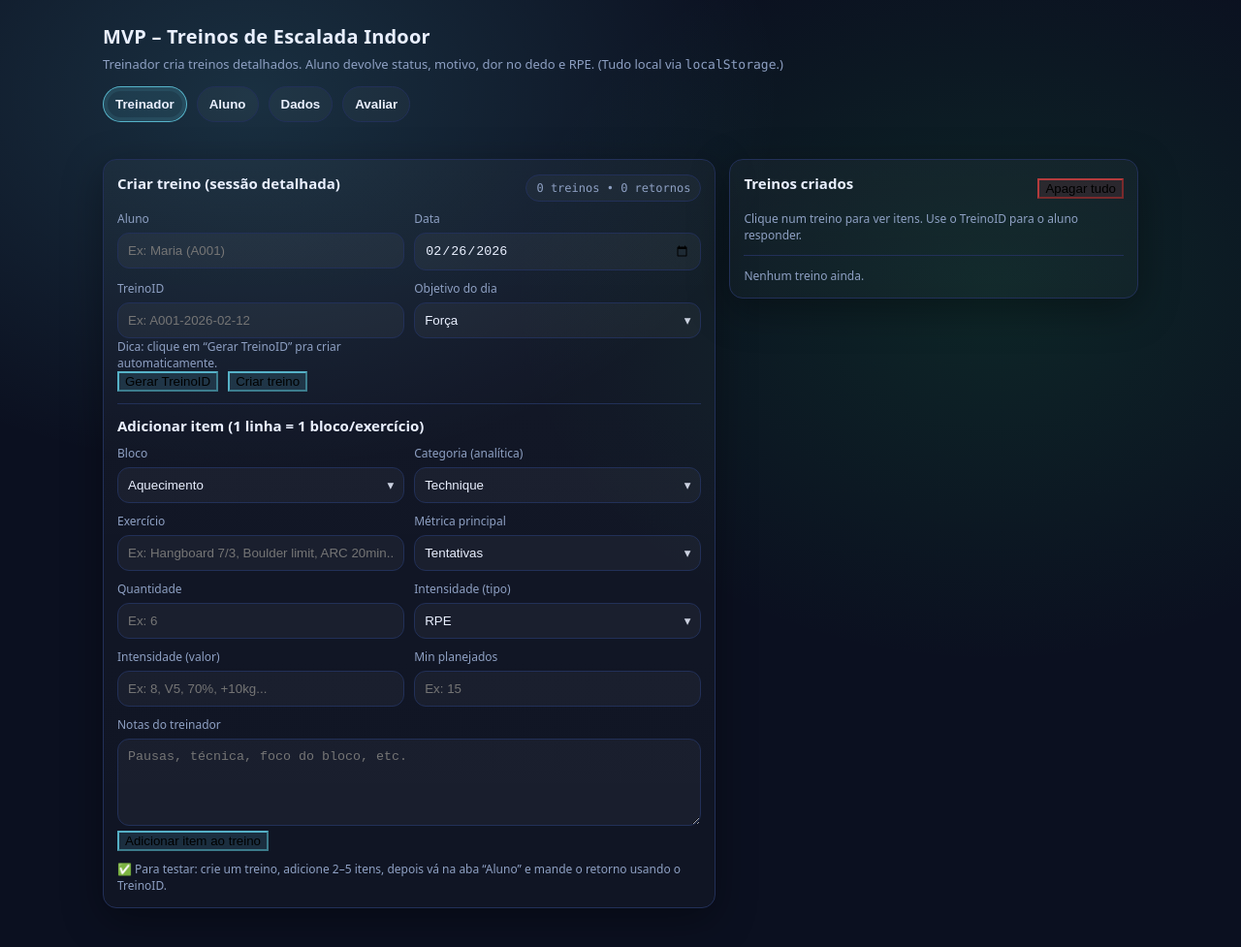
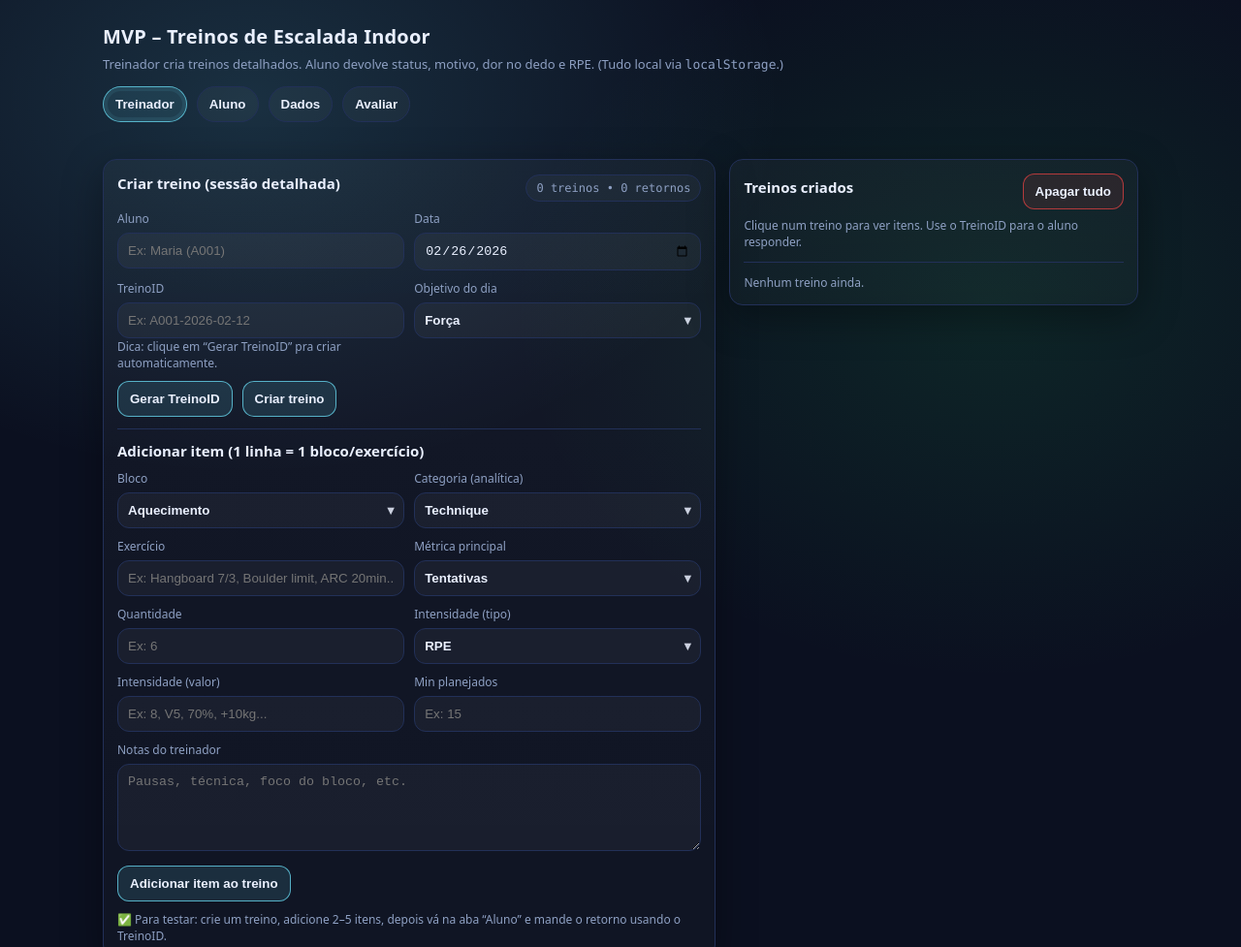
Before and after one commit to EdKK/meu-google-sheets, a plain HTML site: page app/index.html in a window 1280 px wide. Shown: the top 977 px of the page at 97% size. Drawn offline with Linux system fonts and the light colour scheme.

Commit message:
Fix button styles and layout in index.html

```diff
--- a/app/index.html
+++ b/app/index.html
@@ -83,11 +83,14 @@
       border-color:rgba(110,231,255,.7);
       box-shadow:0 0 0 4px rgba(110,231,255,.09);
     }
-    .btnbar{display:flex; gap:10px; flex-wrap:wrap; margin-top:10
-
-
-      x}
-      ton{
+  .btnbar{
+  display:flex;
+  gap:10px;
+  flex-wrap:wrap;
+  margin-top:10px;
+}
+
+button{
   border:1px solid var(--line);
   background:rgba(255,255,255,.05);
   color:var(--txt);
```
Lines whose indentation alone changed are shown as unchanged.
